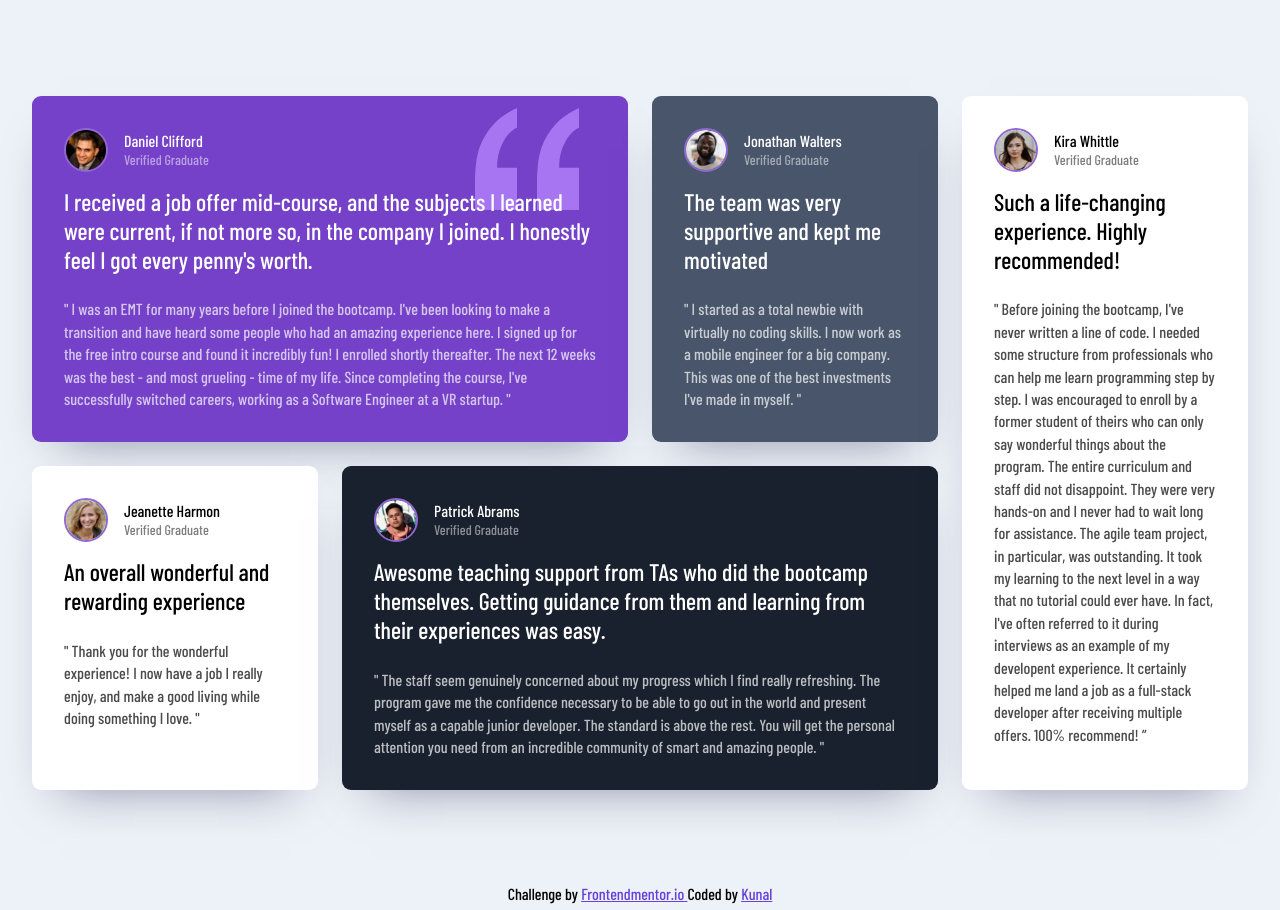
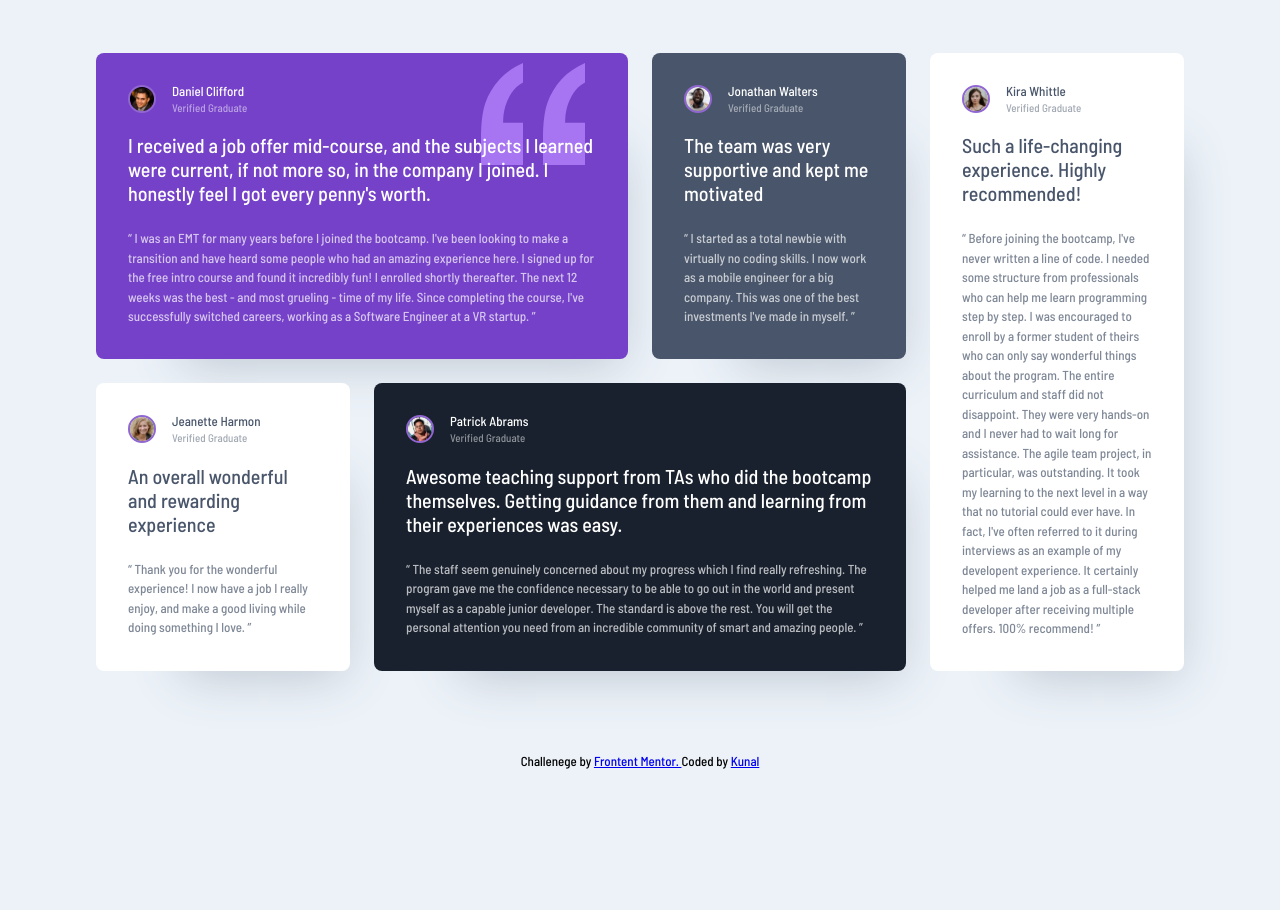
Before and after one commit to DeeJayHemilee/Testimonials-grid-section, a plain HTML site: page index.html in a window 1280 px wide. After the commit the page ends 800 px from the top, so only its background shows below. Drawn offline with nearby package versions, Linux system fonts and the light colour scheme.

Commit message:
Updated
Improved the responsiveness and code readability.

```diff
--- a/index.html
+++ b/index.html
@@ -4,142 +4,143 @@
     <meta charset="UTF-8" />
     <meta http-equiv="X-UA-Compatible" content="IE=edge" />
     <meta name="viewport" content="width=device-width, initial-scale=1.0" />
+    <title>Frontend Mentor | Testimonials grid section challenge</title>
     <link rel="preconnect" href="https://fonts.googleapis.com" />
     <link rel="preconnect" href="https://fonts.gstatic.com" crossorigin />
     <link
-      href="https://fonts.googleapis.com/css2?family=Barlow+Condensed:wght@500;600&display=swap"
+      href="https://fonts.googleapis.com/css2?family=Barlow+Semi+Condensed:wght@500;600&display=swap"
       rel="stylesheet"
     />
     <link rel="stylesheet" href="style.css" />
+    <link rel="stylesheet" href="responsive.css">
     <link
       rel="shortcut icon"
       href="images/favicon-32x32.png"
       type="image/x-icon"
     />
-    <title>Frontend Mentor | Testimonials grid section challenge</title>
   </head>
   <body>
     <main>
-      <div class="testimonials">
+      <div class="testimonials__container">
         <div class="testimonial testimonial--bg-violet">
-          <header class="testimonial-header">
+          <header class="testimonial__header">
             <img
-              src="images/image-daniel.jpg"
-              alt="Photo of verified graduate Daniel Clifford"
-              class="testimonial-img"
+              src="./images/image-daniel.jpg"
+              alt="Photo of bootcamp graduate Daniel Clifford"
+              class="testimonial__img"
             />
-            <div class="testimonial-author">
+            <div class="testimonial__author">
               <p>Daniel Clifford</p>
               <span>Verified Graduate</span>
             </div>
           </header>
-          <p class="testimonial-lead">
+          <p class="testimonial__lead">
             I received a job offer mid-course, and the subjects I learned were
             current, if not more so, in the company I joined. I honestly feel I
             got every penny's worth.
           </p>
-          <blockquote class="testimonial-quote">
-            " I was an EMT for many years before I joined the bootcamp. I've
+          <blockquote class="testimonial__quote">
+            “ I was an EMT for many years before I joined the bootcamp. I've
             been looking to make a transition and have heard some people who had
             an amazing experience here. I signed up for the free intro course
             and found it incredibly fun! I enrolled shortly thereafter. The next
             12 weeks was the best - and most grueling - time of my life. Since
             completing the course, I've successfully switched careers, working
-            as a Software Engineer at a VR startup. "
+            as a Software Engineer at a VR startup. ”
           </blockquote>
         </div>
         <!-- Testimonial end -->
 
         <div class="testimonial testimonial--bg-gray-blue">
-          <header class="testimonial-header">
+          <header class="testimonial__header">
             <img
-              src="images/image-jonathan.jpg"
-              alt="Photo of verified graduate Jonathan Walters"
-              class="testimonial-img"
+              src="./images/image-jonathan.jpg"
+              alt="Photo of bootcamp graduate Jonathan Walters"
+              class="testimonial__img"
             />
-            <div class="testimonial-author">
+            <div class="testimonial__author">
               <p>Jonathan Walters</p>
               <span>Verified Graduate</span>
             </div>
           </header>
-          <p class="testimonial-lead">
+          <p class="testimonial__lead">
             The team was very supportive and kept me motivated
           </p>
-          <blockquote class="testimonial-quote">
-            " I started as a total newbie with virtually no coding skills. I now
+          <blockquote class="testimonial__quote">
+            “ I started as a total newbie with virtually no coding skills. I now
             work as a mobile engineer for a big company. This was one of the
-            best investments I've made in myself. "
+            best investments I've made in myself. ”
           </blockquote>
         </div>
         <!-- Testimonial end -->
 
         <div class="testimonial">
-          <header class="testimonial-header">
+          <header class="testimonial__header">
             <img
-              src="images/image-jeanette.jpg"
-              alt="Photo of verified graduate Jeanette Harmon"
-              class="testimonial-img"
+              src="./images/image-jeanette.jpg"
+              alt="Photo of bootcamp graduate Jeanette Harmon"
+              class="testimonial__img"
             />
-            <div class="testimonial-author">
+            <div class="testimonial__author">
               <p>Jeanette Harmon</p>
               <span>Verified Graduate</span>
             </div>
           </header>
-          <p class="testimonial-lead">
+          <p class="testimonial__lead">
             An overall wonderful and rewarding experience
           </p>
-          <blockquote class="testimonial-quote">
-            " Thank you for the wonderful experience! I now have a job I really
-            enjoy, and make a good living while doing something I love. "
+          <blockquote class="testimonial__quote">
+            “ Thank you for the wonderful experience! I now have a job I really
+            enjoy, and make a good living while doing something I love. ”
           </blockquote>
         </div>
         <!-- Testimonial end -->
 
         <div class="testimonial testimonial--bg-black-blue">
-          <header class="testimonial-header">
+          <header class="testimonial__header">
             <img
-              src="images/image-patrick.jpg"
-              alt="Photo of verified graduate Patrick Abrams"
-              class="testimonial-img"
+              src="./images/image-patrick.jpg"
+              alt="Photo of bootcamp graduate Patrick Abrams"
+              class="testimonial__img"
             />
-            <div class="testimonial-author">
+            <div class="testimonial__author">
               <p>Patrick Abrams</p>
               <span>Verified Graduate</span>
             </div>
           </header>
-          <p class="testimonial-lead">
+          <p class="testimonial__lead">
             Awesome teaching support from TAs who did the bootcamp themselves.
             Getting guidance from them and learning from their experiences was
             easy.
           </p>
-          <blockquote class="testimonial-quote">
-            " The staff seem genuinely concerned about my progress which I find
+          <blockquote class="testimonial__quote">
+            “ The staff seem genuinely concerned about my progress which I find
             really refreshing. The program gave me the confidence necessary to
             be able to go out in the world and present myself as a capable
             junior developer. The standard is above the rest. You will get the
             personal attention you need from an incredible community of smart
-            and amazing people. "
+            and amazing people. ”
           </blockquote>
         </div>
         <!-- Testimonial end -->
 
         <div class="testimonial">
-          <header class="testimonial-header">
+          <header class="testimonial__header">
             <img
-              src="images/image-kira.jpg"
-              alt="Photo of verified graduate Kira Whittle"
-              class="testimonial-img"
+              src="./images/image-kira.jpg"
+              alt="Photo of bootcamp graduate Kira Whittle"
+              class="testimonial__img"
             />
-            <div class="testimonial-author">
+            <div class="testimonial__author">
               <p>Kira Whittle</p>
               <span>Verified Graduate</span>
             </div>
           </header>
-          <p class="testimonial-lead">
+          <p class="testimonial__lead">
             Such a life-changing experience. Highly recommended!
           </p>
-          <blockquote class="testimonial-quote">
-            " Before joining the bootcamp, I've never written a line of code. I
+          <blockquote class="testimonial__quote">
+            “ Before joining the bootcamp, I've never written a line of code. I
             needed some structure from professionals who can help me learn
             programming step by step. I was encouraged to enroll by a former
             student of theirs who can only say wonderful things about the
@@ -159,12 +160,12 @@
 
     <footer>
       <p class="footer-text">
-        Challenge by
+        Challenege by
         <a
           href="https://www.frontendmentor.io/challenges/testimonials-grid-section-Nnw6J7Un7"
           target="_blank"
         >
-          Frontendmentor.io
+          Frontent Mentor.
         </a>
         Coded by
         <a
--- /dev/null
+++ b/responsive.css
@@ -0,0 +1,50 @@
+/*****************/
+/* MEDIA QUERIES */
+/*****************/
+@media (min-width: 48em) {
+  .testimonials__container {
+    grid-template-columns: repeat(2, 1fr);
+  }
+
+  .testimonial:nth-child(1),
+  .testimonial:nth-child(4),
+  .testimonial:nth-child(5) {
+    grid-column: span 2;
+  }
+
+  .testimonial:nth-child(5) {
+    grid-row: 3;
+  }
+}
+
+@media (min-width: 62em) {
+  .testimonials__container {
+    grid-template-columns: repeat(3, 1fr);
+  }
+
+  .testimonial:nth-child(1),
+  .testimonial:nth-child(4) {
+    grid-column: span 2;
+  }
+
+  .testimonial:nth-child(5) {
+    grid-column: span 3;
+    grid-row: 2;
+  }
+}
+
+@media (min-width: 75em) {
+  .testimonials__container {
+    grid-template-columns: repeat(4, 1fr);
+  }
+
+  .testimonial:nth-child(1),
+  .testimonial:nth-child(4) {
+    grid-column: span 2;
+  }
+
+  .testimonial:nth-child(5) {
+    grid-column: 4;
+    grid-row: 1 / span 2;
+  }
+}
--- a/style.css
+++ b/style.css
@@ -4,76 +4,46 @@
   box-sizing: border-box;
 }
 
-html {
-  font-size: 62.5%;
+body {
+  min-height: 100vh;
+  background-color: hsl(210, 46%, 95%);
+  font-size: 0.8125rem;
+  font-family: "Barlow Semi Condensed", sans-serif;
+  font-weight: 500;
+  line-height: 1.5;
+  display: grid;
+  place-items: center;
 }
 
-body {
-  background-color: #edf2f8;
-  font-family: "Barlow Condensed", sans-serif;
-  line-height: 1;
-}
+/*****************/
+/* TESTIMONIALS */
+/*****************/
 
-/******************/
-/* Testimonials */
-/******************/
-
-.testimonials {
-  max-width: 130rem;
-  margin: 9.6rem auto;
-  padding: 0 3.2rem;
+.testimonials__container {
+  max-width: 72rem;
+  padding-block: 2rem;
+  padding-inline: 2rem;
+  margin-inline: auto;
   display: grid;
-  gap: 2.4rem;
+  gap: 1.5rem;
 }
 
 .testimonial {
-  background-color: #fff;
-  padding: 3.2rem;
-  border-radius: 9px;
-  box-shadow: 0px 24px 48px -28px rgba(28, 28, 70, 0.5);
+  color: hsl(217, 19%, 35%);
+  background-color: hsl(0, 0%, 100%);
+  padding: 2rem;
+  border-radius: 0.5rem;
+  box-shadow: 40px 51px 48px -48px rgba(72, 85, 106, 0.294);
 }
 
-.testimonial-header {
-  display: flex;
-  align-items: center;
-  margin-bottom: 1.6rem;
-}
-
-.testimonial-img {
-  height: 4.4rem;
-  width: 4.4rem;
-  border-radius: 50%;
-  border: 2px solid #9167d3;
-  margin-right: 1.6rem;
-}
-
-.testimonial-author p {
-  font-size: 1.6rem;
-  margin-bottom: 0.4rem;
-}
-
-.testimonial-author span {
-  font-size: 1.4rem;
-  opacity: 50%;
-}
-
-.testimonial-lead {
-  font-size: 2.4rem;
-  font-weight: 500;
-  line-height: 1.2;
-  margin-bottom: 2.4rem;
-}
-
-.testimonial-quote {
-  font-size: 1.6rem;
-  font-weight: 500;
-  line-height: 1.4;
-  opacity: 70%;
+.testimonial--bg-violet,
+.testimonial--bg-gray-blue,
+.testimonial--bg-black-blue {
+  color: hsl(0, 0%, 100%);
 }
 
 .testimonial--bg-violet {
   background-color: hsl(263, 55%, 52%);
-  color: #fff;
   background-image: url(./images/bg-pattern-quotation.svg);
   background-repeat: no-repeat;
   background-position: top 5% right 10%;
@@ -81,50 +51,48 @@ body {
 
 .testimonial--bg-gray-blue {
   background-color: hsl(217, 19%, 35%);
-  color: #fff;
 }
 
 .testimonial--bg-black-blue {
   background-color: hsl(219, 29%, 14%);
-  color: #fff;
 }
 
-/******************/
-/* Footer */
-/******************/
+.testimonial__header {
+  display: flex;
+  gap: 1rem;
+}
+
+.testimonial__img {
+  width: 1.75rem;
+  height: 1.75rem;
+  border-radius: 50%;
+  border: 0.125rem solid #9066d2;
+}
+
+.testimonial__author p {
+  line-height: 1;
+}
+
+.testimonial__author span {
+  font-size: 0.6875rem;
+  opacity: 50%;
+}
+
+.testimonial__lead {
+  font-size: 1.25rem;
+  line-height: 1.2;
+  margin-block: 1rem 1.5rem;
+}
+
+.testimonial__quote {
+  opacity: 70%;
+}
+
+/*****************/
+/* FOOTER */
+/*****************/
 
 .footer-text {
-  font-size: 1.6rem;
   text-align: center;
-  margin-bottom: 0.8rem;
+  padding-block: 0.5rem;
 }
-
-.footer-text a {
-  color: #6741d9;
-}
-
-/******************/
-/* Media queries */
-/******************/
-
-@media (max-width: 75em) {
-  html {
-    font-size: 56.25%;
-  }
-}
-
-@media (min-width: 48em) {
-  .testimonials {
-    grid-template-columns: repeat(4, 1fr);
-  }
-
-  .testimonial:nth-child(1),
-  .testimonial:nth-child(4) {
-    grid-column: span 2;
-  }
-
-  .testimonial:last-child {
-    grid-column: 4;
-    grid-row: 1 / 3;
-  }
-}
```
Also changed, not shown: images/screenshot-desktop.png, images/screenshot-mobile.png, 1 other file.
